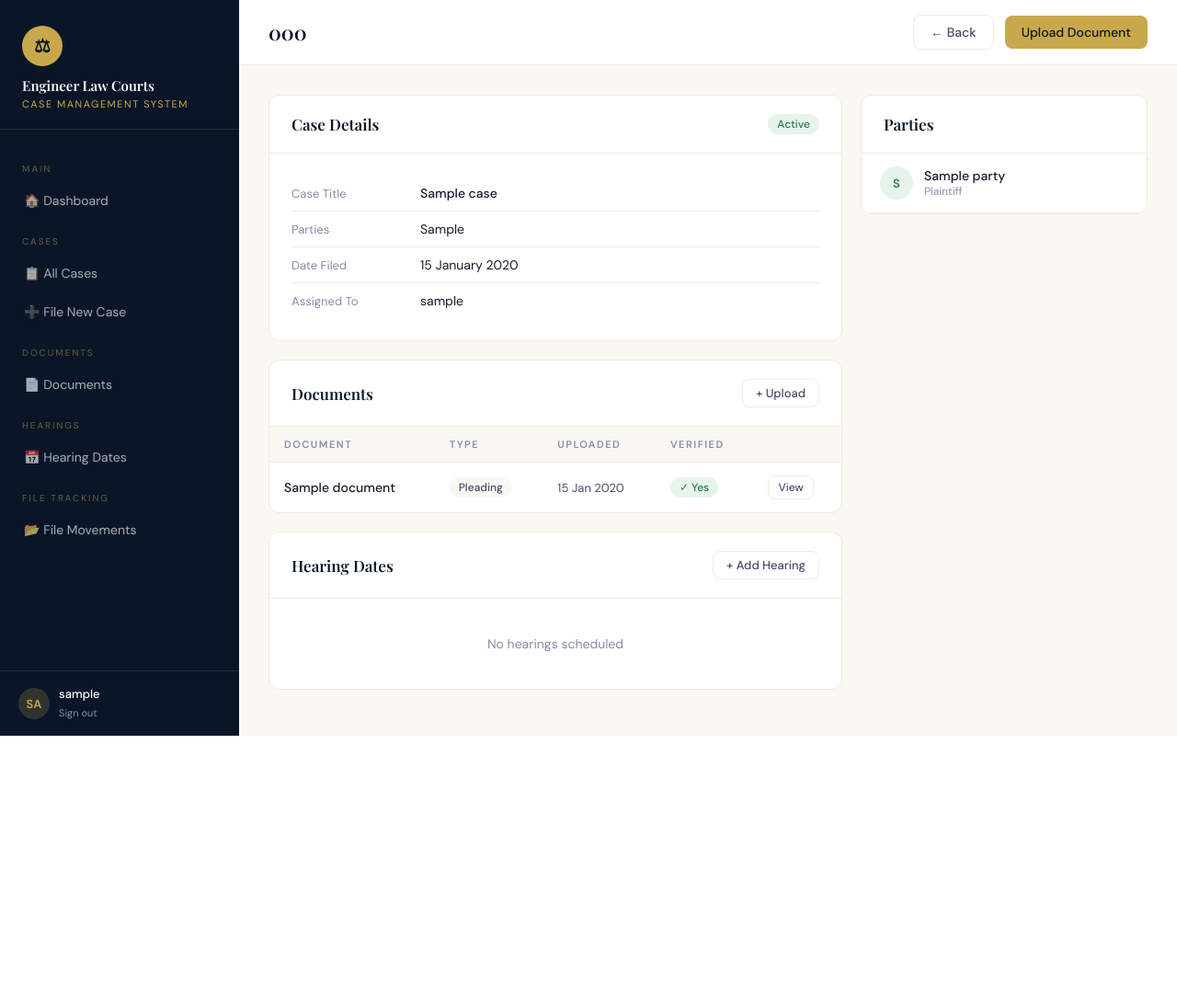
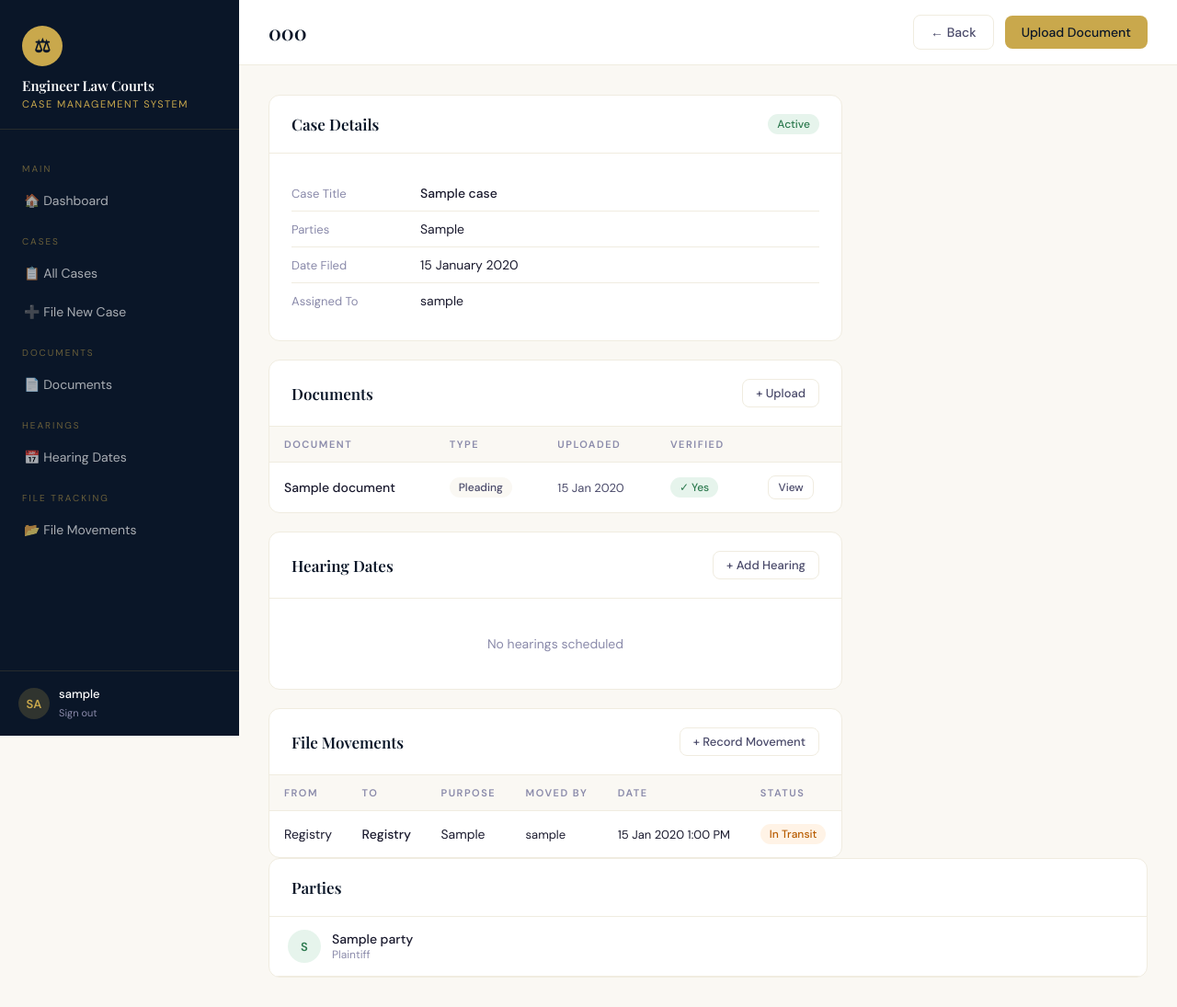
Before and after one commit to Davie-GMacharia/engineer-law-courts, a Django app: page /cases/1/ in a window 1280 px wide. Shown: the whole page at 92% size. Before the commit the page ends 800 px from the top, so only its background shows below. Run offline with Django 5.2, Linux system fonts and the light colour scheme; a user stored in the database is signed in; tables that the repository leaves empty hold one stand-in row (values such as "Sample post").

Commit message:
Add file movement section to case detail

```diff
--- a/cases/templates/case_detail.html
+++ b/cases/templates/case_detail.html
@@ -82,6 +82,34 @@
                 </div>
                 {% empty %}
                 <div style="text-align:center; padding:40px; color:var(--text-light); font-size:14px;">No hearings scheduled</div>
+        </div>
+    </div>
+
+    <!-- File Movements -->
+    <div class="card" style="margin-top:20px;">
+        <div class="card-header">
+            <span class="card-title">File Movements</span>
+            <a href="{% url 'file_movement_new' case.pk %}" class="btn btn-outline" style="padding:6px 14px; font-size:13px;">+ Record Movement</a>
+        </div>
+        <div class="table-wrap">
+            <table>
+                <thead><tr><th>From</th><th>To</th><th>Purpose</th><th>Moved By</th><th>Date</th><th>Status</th></tr></thead>
+                <tbody>
+                    {% for movement in case.movements.all %}
+                    <tr>
+                        <td>{{ movement.from_location }}</td>
+                        <td style="font-weight:500;">{{ movement.to_location }}</td>
+                        <td>{{ movement.purpose }}</td>
+                        <td style="font-size:13px;">{{ movement.moved_by|default:"—" }}</td>
+                        <td style="font-size:13px;">{{ movement.moved_at|date:"d M Y g:i A" }}</td>
+                        <td>{% if movement.status == "In Transit" %}<span class="badge badge-appealed">In Transit</span>{% elif movement.status == "Received" %}<span class="badge badge-active">Received</span>{% else %}<span class="badge badge-closed">Returned</span>{% endif %}</td>
+                    </tr>
+                    {% empty %}
+                    <tr><td colspan="6" style="text-align:center; padding:30px; color:var(--text-light);">No movements recorded</td></tr>
+                    {% endfor %}
+                </tbody>
+            </table>
+        </div>
                 {% endfor %}
             </div>
         </div>
```
